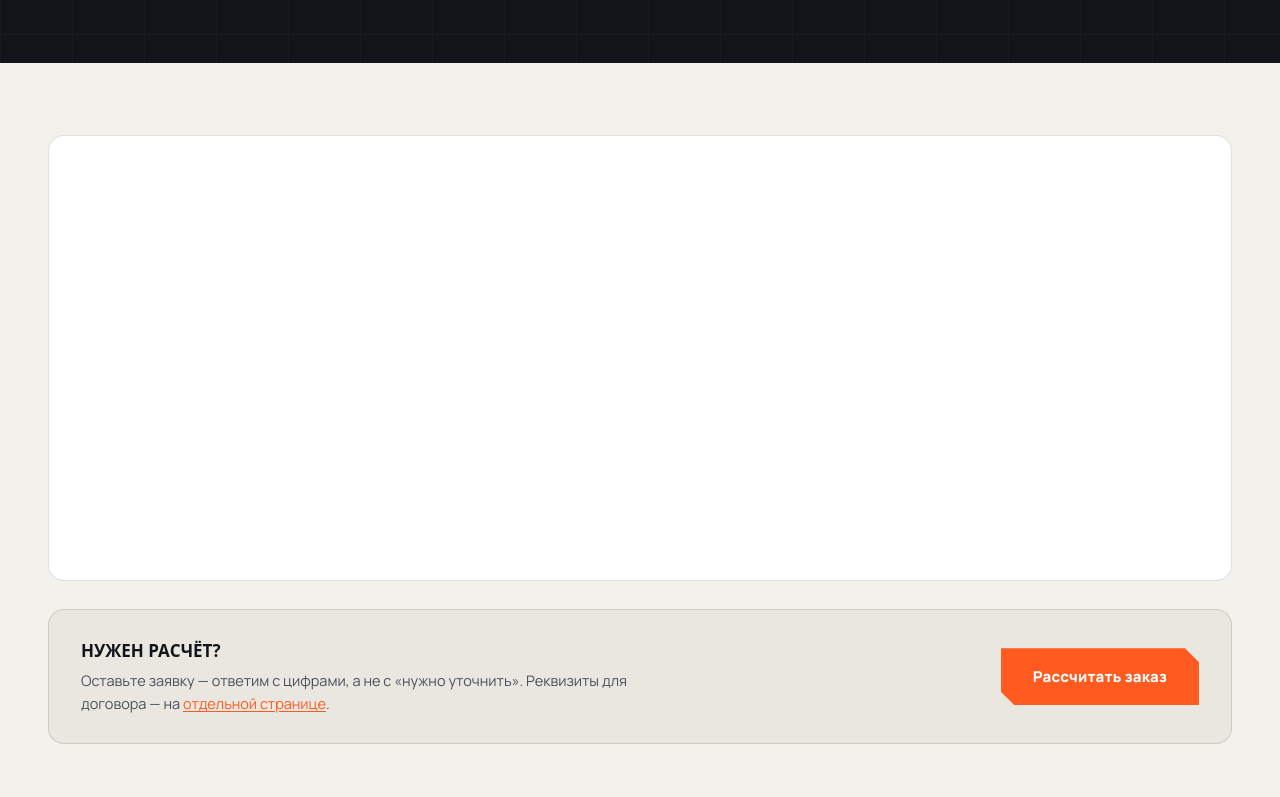
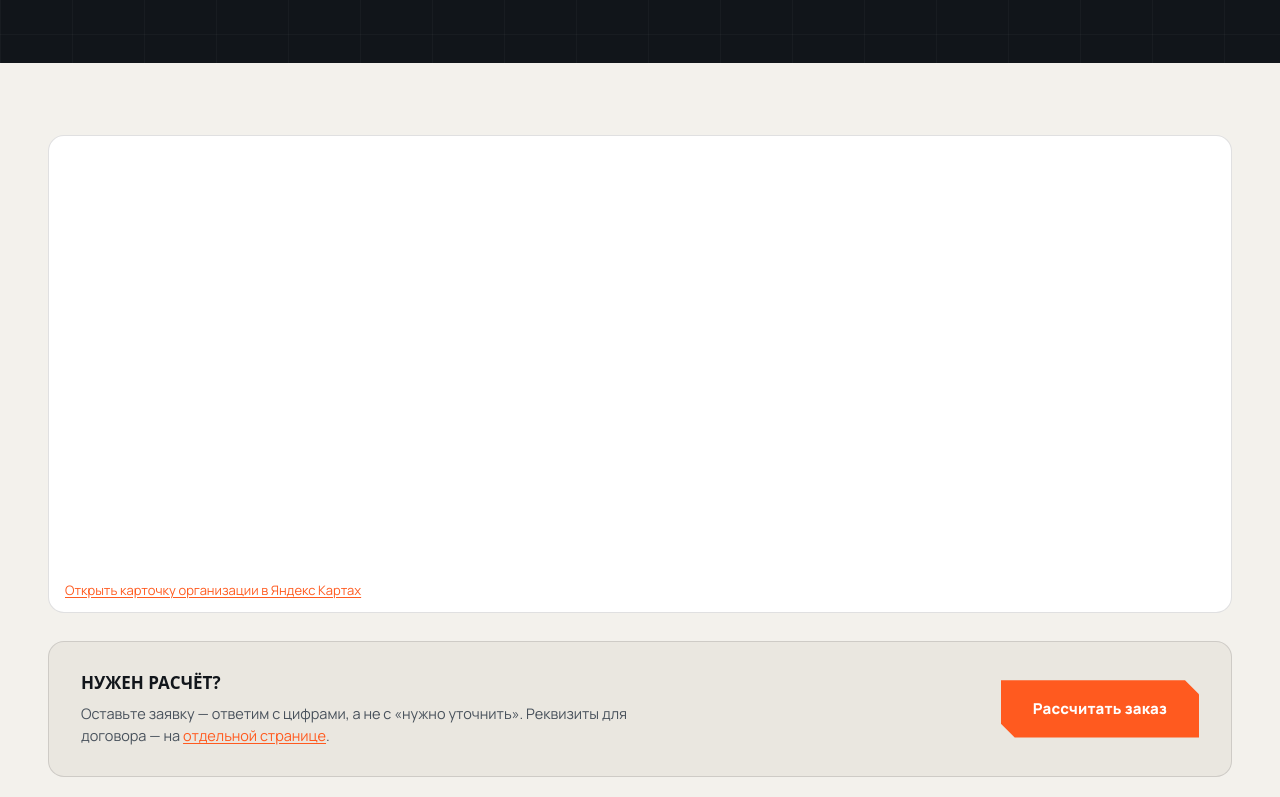
Before and after one commit to Dzibay/Greydstroy, a Vue app in the folder frontend/: page /kontakty in a window 1280 px wide. Shown: the part 686-1483 px from the top of the page. Built offline with nearby package versions, Linux system fonts and the light colour scheme; a web font is replaced by a local one.

Commit message:
Debug yandex maps

```diff
--- a/frontend/index.html
+++ b/frontend/index.html
@@ -53,9 +53,16 @@
       "addressLocality": "Дзержинск",
       "streetAddress": "дорога Заревская объездная, д. 9В"
     },
+    "geo": {
+      "@type": "GeoCoordinates",
+      "latitude": 56.256304,
+      "longitude": 43.409604
+    },
     "areaServed": "RU",
     "priceRange": "$$",
-    "sameAs": []
+    "sameAs": [
+      "https://yandex.ru/maps/org/greydstroy/1229824061/"
+    ]
   }
   </script>
 </head>
--- a/frontend/src/data/company.js
+++ b/frontend/src/data/company.js
@@ -17,6 +17,20 @@ export const company = {
     corrAccount: '30101810400000000705',
   },
   schedule: 'Пн–Пт, 08:00–17:00 (МСК)',
+  yandexMaps: (() => {
+    const orgId = '1229824061'
+    const coords = { lat: 56.256304, lon: 43.409604 }
+    const zoom = 16
+    const ll = `${coords.lon}%2C${coords.lat}`
+    return {
+      orgId,
+      coords,
+      zoom,
+      url: `https://yandex.ru/maps/org/greydstroy/${orgId}/`,
+      shareUrl: 'https://yandex.ru/maps/-/CTsmnHo-',
+      widgetUrl: `https://yandex.ru/map-widget/v1/?ll=${ll}&pt=${ll}%2Cpm2rdm&z=${zoom}&oid=${orgId}`,
+    }
+  })(),
 }
 
 export const requisiteGroups = [
--- a/frontend/src/pages/ContactsPage.vue
+++ b/frontend/src/pages/ContactsPage.vue
@@ -71,11 +71,16 @@ const cards = [
       <div class="container">
         <div class="con-map card" v-reveal>
           <iframe
-            src="https://yandex.ru/map-widget/v1/?text=Дзержинск%2C%20Заревская%20объездная%2C%209В&z=15"
-            title="Карта: производство ООО «Грэйдстрой» в Дзержинске"
+            :src="company.yandexMaps.widgetUrl"
+            title="ООО «Грэйдстрой» на Яндекс Картах"
             loading="lazy"
             allowfullscreen
           ></iframe>
+          <p class="con-map-link">
+            <a :href="company.yandexMaps.url" target="_blank" rel="noopener noreferrer">
+              Открыть карточку организации в Яндекс Картах
+            </a>
+          </p>
         </div>
 
         <div class="con-cta" v-reveal="80">
@@ -150,6 +155,17 @@ a.con-card:hover .con-value { color: var(--acc-hot); }
   border: none;
   border-radius: calc(var(--r) - 6px);
 }
+.con-map-link {
+  margin-top: 12px;
+  padding: 0 4px;
+  font-size: 13px;
+}
+.con-map-link a {
+  color: var(--acc);
+  text-decoration: underline;
+  text-underline-offset: 2px;
+}
+.con-map-link a:hover { color: var(--acc-hot); }
 
 .con-cta {
   margin-top: 28px;
```
